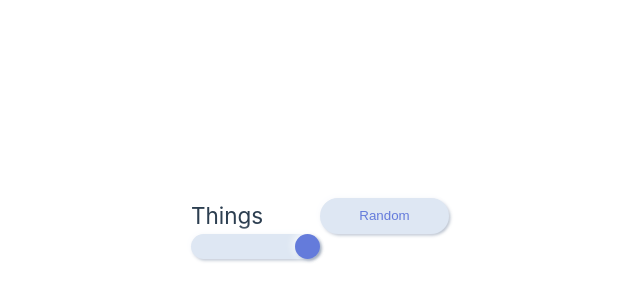
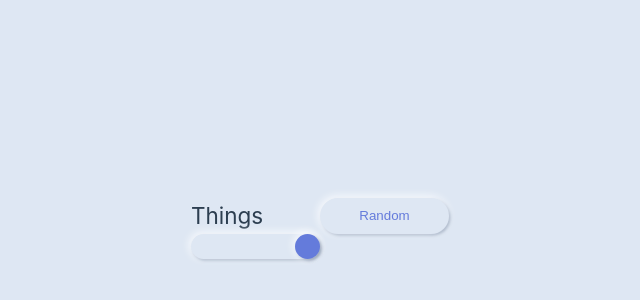
Before and after one commit to just-ajs/aectech-2024-kpf-ttcore-worskhop, a Vue app: page / in a window 1280 px wide. Shown: the part 172-472 px from the top of the page, without its empty margins (320-960 px from the left). Built offline with nearby package versions, Linux system fonts and the light colour scheme.

Commit message:
background color

```diff
--- a/src/styles/base.css
+++ b/src/styles/base.css
@@ -63,7 +63,7 @@
 body {
   min-height: 100vh;
   color: var(--color-text);
-  background: var(--color-background);
+  background: var( --global-neumorphic-light);
   transition:
     color 0.5s,
     background-color 0.5s;
```
